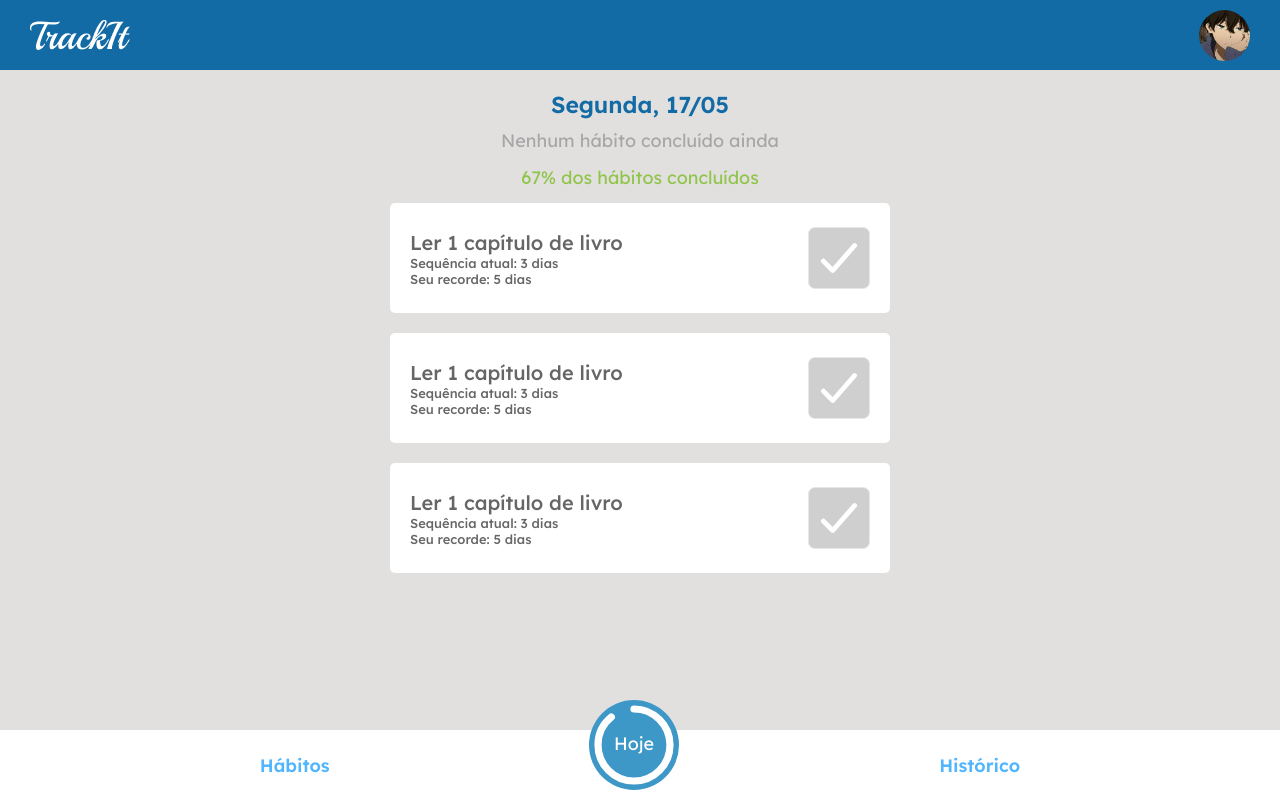
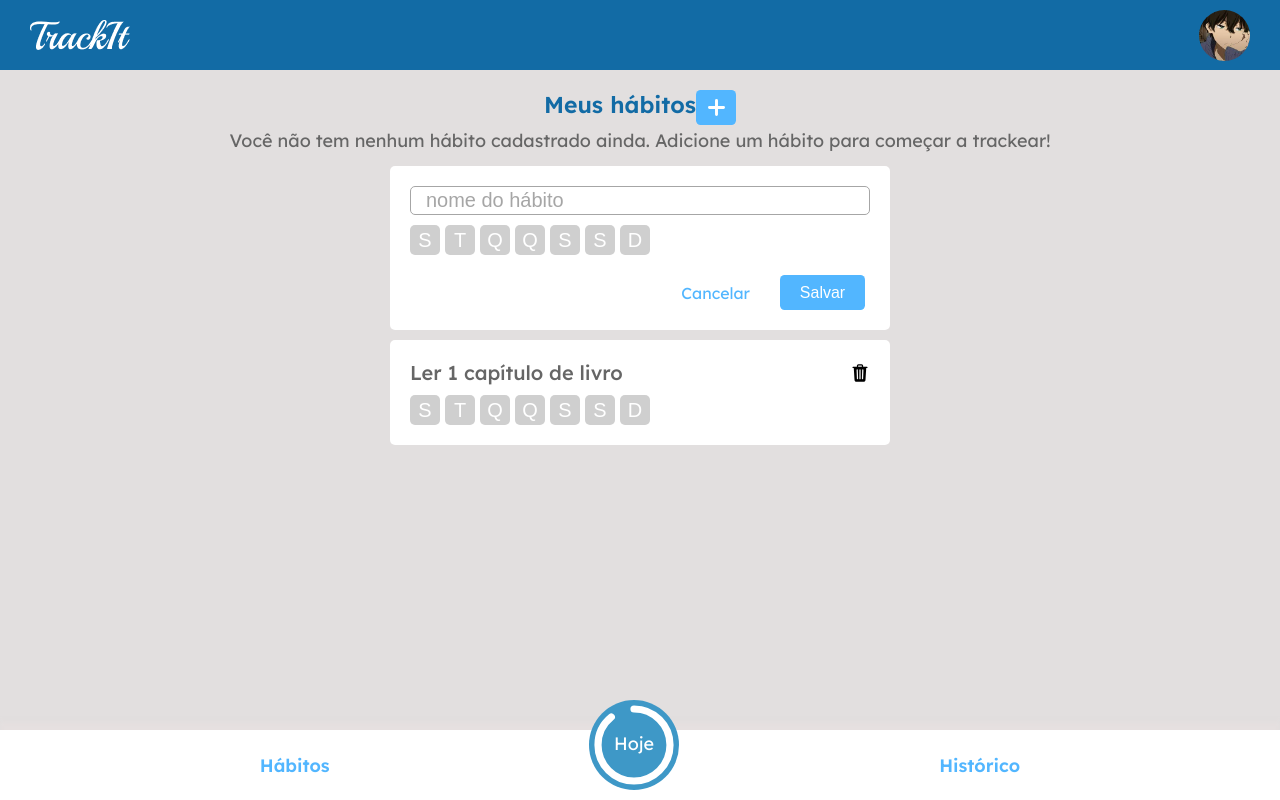
Before and after one commit to me-luc/trackit, a React (Create React App) app: page /habitos in a window 1280 px wide. Built offline with nearby package versions, Linux system fonts and the light colour scheme.

Commit message:
habits components layouts and mocks

```diff
--- a/src/animation/Loading.js
+++ b/src/animation/Loading.js
@@ -1,10 +1,11 @@
 import { ThreeDots } from "react-loader-spinner";
 
-export default function Loading() {
+export default function Loading({ width }) {
 	return (
 		<ThreeDots
 			radius="9"
 			color="#fff"
+			width={width || 80}
 			ariaLabel="three-dots-loading"
 			wrapperStyle
 			wrapperClass
--- a/src/components/habits/Habit.js
+++ b/src/components/habits/Habit.js
@@ -6,6 +6,7 @@ import {
 	green,
 	textColor,
 } from "../../constants/colors";
+import { Title } from "./styles";
 
 export default function Habit() {
 	return (
@@ -57,18 +58,11 @@ const StyledHabit = styled.div`
 	display: flex;
 	justify-content: space-between;
 	align-items: center;
-	margin-bottom: 20px;
+	margin-bottom: 10px;
 
 	@media (min-width: 750px) {
 		width: 500px;
 	}
-`;
-
-const Title = styled.h1`
-	font-weight: 500;
-	font-size: 19.976px;
-	line-height: 25px;
-	color: ${textColor};
 `;
 
 const Info = styled.p`
--- a/src/components/habits/HabitEdit.js
+++ b/src/components/habits/HabitEdit.js
@@ -1,19 +1,139 @@
+import { useState } from "react";
 import styled from "styled-components";
+import {
+	accentBkg,
+	midGray,
+	inputTextColor,
+	lightBlue,
+	lightGray,
+} from "../../constants/colors";
+import HabitInfo from "./HabitInfo";
+import Loading from "../../animation/Loading";
+import { DayButton } from "./styles";
 
 export default function HabitEdit() {
+	const weekdays = ["S", "T", "Q", "Q", "S", "S", "D"];
+	const [isLoading, setIsLoading] = useState(false);
+
 	return (
 		<StyledHabit>
-			<h1>HABIT</h1>
+			<form action="">
+				<StyledInput placeholder="nome do hábito" />
+
+				<WeekDaysBox>
+					{weekdays.map((day) => (
+						<DayButton isSelected={true}>{day}</DayButton>
+					))}
+				</WeekDaysBox>
+
+				<OptionsBox>
+					<CancelOption>Cancelar</CancelOption>
+					<SaveOption onClick={save} disabled={isLoading}>
+						{isLoading ? <Loading width={50} /> : "Salvar"}
+					</SaveOption>
+				</OptionsBox>
+			</form>
 		</StyledHabit>
 	);
+
+	function save(e) {
+		e.preventDefault();
+		setIsLoading(true);
+	}
 }
 
 const StyledHabit = styled.div`
-	width: 340px;
-	height: 95px;
-	left: 18px;
-	top: 177px;
+	width: 100%;
+	min-width: 290px;
 
-	background: #ffffff;
+	background: ${accentBkg};
 	border-radius: 5px;
+	box-sizing: border-box;
+	padding: 20px;
+	margin-bottom: 10px;
+
+	@media (min-width: 750px) {
+		width: 500px;
+	}
 `;
+
+const WeekDaysBox = styled.div`
+	display: flex;
+	margin-bottom: 20px;
+`;
+
+const OptionsBox = styled.div`
+	width: 100%;
+	display: flex;
+	justify-content: right;
+	align-items: center;
+`;
+
+const CancelOption = styled.p`
+	font-weight: 400;
+	font-size: 15.976px;
+	line-height: 20px;
+	color: ${lightBlue};
+	cursor: pointer;
+`;
+
+const SaveOption = styled.button`
+	width: 85px;
+	height: 35px;
+	background: ${lightBlue};
+	border-radius: 4.63636px;
+
+	font-weight: 500;
+	font-size: 15.976px;
+	line-height: 20px;
+	color: ${accentBkg};
+
+	display: flex;
+	justify-content: center;
+	align-items: center;
+	margin-right: 5px;
+	border: none;
+	margin-left: 30px;
+	cursor: pointer;
+
+	:disabled {
+		opacity: 0.7;
+		cursor: not-allowed;
+	}
+`;
+
+const StyledInput = styled.input`
+	width: 100%;
+	margin-bottom: 10px;
+
+	border: 1px solid ${midGray};
+	border-radius: 5px;
+	box-sizing: border-box;
+	padding-left: 15px;
+
+	font-size: 19.976px;
+	line-height: 25px;
+	color: ${inputTextColor};
+
+	::placeholder {
+		font-size: 19.976px;
+		line-height: 25px;
+		color: ${midGray};
+	}
+`;
+
+const StyledButton = styled.button`
+	width: 30px;
+	height: 30px;
+	background: ${({ isSelected }) => (isSelected ? lightGray : "none")};
+	border: ${({ isSelected }) =>
+		isSelected ? "none" : `1px solid ${midGray}`};
+	border-radius: 5px;
+	cursor: pointer;
+
+	font-weight: 400;
+	font-size: 19.976px;
+	line-height: 25px;
+	color: ${({ isSelected }) => (isSelected ? `${accentBkg}` : `${midGray}`)};
+	margin-right: 5px;
+`;
--- /dev/null
+++ b/src/components/habits/HabitInfo.js
@@ -0,0 +1,52 @@
+import styled from "styled-components";
+import { DayButton, Title } from "./styles";
+import { accentBkg } from "../../constants/colors";
+
+export default function HabitInfo() {
+	const weekdays = ["S", "T", "Q", "Q", "S", "S", "D"];
+	return (
+		<StyledHabit>
+			<TitleAndOptionBox>
+				<Title>Ler 1 capítulo de livro</Title>
+				<ion-icon name="trash"></ion-icon>
+			</TitleAndOptionBox>
+			<WeekDaysBox>
+				{weekdays.map((day) => (
+					<DayButton isSelected={true}>{day}</DayButton>
+				))}
+			</WeekDaysBox>
+		</StyledHabit>
+	);
+}
+
+const StyledHabit = styled.div`
+	width: 100%;
+	min-width: 290px;
+
+	background: ${accentBkg};
+	border-radius: 5px;
+	box-sizing: border-box;
+	padding: 20px;
+	margin-bottom: 10px;
+
+	@media (min-width: 750px) {
+		width: 500px;
+	}
+`;
+
+const WeekDaysBox = styled.div`
+	display: flex;
+`;
+
+const TitleAndOptionBox = styled.div`
+	display: flex;
+	justify-content: space-between;
+	align-items: center;
+
+	ion-icon {
+		cursor: pointer;
+		font-size: 20px;
+		--ionicon-stroke-width: 50px;
+		margin-bottom: 10px;
+	}
+`;
--- /dev/null
+++ b/src/components/habits/styles.js
@@ -0,0 +1,33 @@
+import {
+	accentBkg,
+	midGray,
+	inputTextColor,
+	lightBlue,
+	lightGray,
+	textColor,
+} from "../../constants/colors";
+import styled from "styled-components";
+
+export const DayButton = styled.button`
+	width: 30px;
+	height: 30px;
+	background: ${({ isSelected }) => (isSelected ? lightGray : "none")};
+	border: ${({ isSelected }) =>
+		isSelected ? "none" : `1px solid ${midGray}`};
+	border-radius: 5px;
+	cursor: pointer;
+
+	font-weight: 400;
+	font-size: 19.976px;
+	line-height: 25px;
+	color: ${({ isSelected }) => (isSelected ? `${accentBkg}` : `${midGray}`)};
+	margin-right: 5px;
+`;
+
+export const Title = styled.h1`
+	font-weight: 500;
+	font-size: 19.976px;
+	line-height: 25px;
+	color: ${textColor};
+	margin-bottom: 10px;
+`;
--- a/src/components/menu/Menu.js
+++ b/src/components/menu/Menu.js
@@ -27,6 +27,8 @@ const StyledPage = styled.div`
 	bottom: 0;
 	left: 0;
 	background: ${accentBkg};
+	box-shadow: 0px -8px 4px rgba(234, 226, 226, 0.5);
+
 	display: flex;
 	justify-content: space-evenly;
 	align-items: center;
--- a/src/pages/HabitsPage.js
+++ b/src/pages/HabitsPage.js
@@ -1,42 +1,70 @@
-import { getQueriesForElement } from "@testing-library/react";
+import {
+	accentBkg,
+	green,
+	lightBlue,
+	midGray,
+	textColor,
+} from "../constants/colors";
+import { PageModel, Title } from "./styles";
+
 import styled from "styled-components";
-import Habit from "../components/habits/Habit";
+import HabitEdit from "../components/habits/HabitEdit";
 import Header from "../components/header/Header";
 import Menu from "../components/menu/Menu";
-import { green, midGray } from "../constants/colors";
-import { PageModel, Title } from "./styles";
+import HabitInfo from "../components/habits/HabitInfo";
 
 export default function HabitsPage() {
 	return (
 		<>
 			<Header />
 			<StyledPage>
-				<Title>Segunda, 17/05</Title>
-				<NoHabitText>Nenhum hábito concluído ainda</NoHabitText>
-				<ProgressText>67% dos hábitos concluídos</ProgressText>
-				<Habit />
-				<Habit />
-				<Habit />
+				<NewHabitBox>
+					<Title>Meus hábitos</Title>
+					<NewIcon>
+						<ion-icon name="add-outline"></ion-icon>
+					</NewIcon>
+				</NewHabitBox>
+				<NoHabitText>
+					Você não tem nenhum hábito cadastrado ainda. Adicione um
+					hábito para começar a trackear!
+				</NoHabitText>
+				<HabitEdit />
+				<HabitInfo />
 			</StyledPage>
 			<Menu />
 		</>
 	);
 }
 
+const StyledPage = styled(PageModel)``;
+
 const NoHabitText = styled.p`
 	font-weight: 400;
 	font-size: 17.976px;
 	line-height: 22px;
-	color: ${midGray};
+	color: ${textColor};
 	margin-bottom: 15px;
 `;
 
-const ProgressText = styled.p`
-	font-weight: 400;
-	font-size: 17.976px;
-	line-height: 22px;
-	color: ${green};
-	margin-bottom: 15px;
+const NewIcon = styled.div`
+	display: flex;
+	justify-content: center;
+	align-items: center;
+	cursor: pointer;
+
+	width: 40px;
+	height: 35px;
+	border-radius: 4.63636px;
+	background: ${lightBlue};
+
+	ion-icon {
+		font-size: 25px;
+		color: ${accentBkg};
+		--ionicon-stroke-width: 60px;
+	}
 `;
 
-const StyledPage = styled(PageModel)``;
+const NewHabitBox = styled.div`
+	display: flex;
+	justify-content: space-between;
+`;
--- a/src/pages/TodayPage.js
+++ b/src/pages/TodayPage.js
@@ -2,25 +2,43 @@ import styled from "styled-components";
 import Habit from "../components/habits/Habit";
 import Header from "../components/header/Header";
 import Menu from "../components/menu/Menu";
+import { green, midGray } from "../constants/colors";
 import { InfoText, PageModel, Title } from "./styles";
 
 export default function TodayPage() {
 	return (
 		<>
 			<Header />
-
 			<StyledPage>
 				<Title>Segunda, 17/05</Title>
-				<InfoText>Nenhum hábito concluído ainda</InfoText>
-				<HabitsBox>
-					<Habit />
-				</HabitsBox>
+				<NoHabitText>Nenhum hábito concluído ainda</NoHabitText>
+				<ProgressText>67% dos hábitos concluídos</ProgressText>
+				<Habit />
+				<Habit />
+				<Habit />
+				<Habit />
+				<Habit />
 			</StyledPage>
-
 			<Menu />
 		</>
 	);
 }
+
+const NoHabitText = styled.p`
+	font-weight: 400;
+	font-size: 17.976px;
+	line-height: 22px;
+	color: ${midGray};
+	margin-bottom: 15px;
+`;
+
+const ProgressText = styled.p`
+	font-weight: 400;
+	font-size: 17.976px;
+	line-height: 22px;
+	color: ${green};
+	margin-bottom: 15px;
+`;
 
 const StyledPage = styled(PageModel)``;
 
--- a/src/pages/acessPages/styles.js
+++ b/src/pages/acessPages/styles.js
@@ -82,5 +82,6 @@ export const StyledButton = styled.button`
 
 	:disabled {
 		opacity: 0.7;
+		cursor: not-allowed;
 	}
 `;
--- a/src/pages/styles.js
+++ b/src/pages/styles.js
@@ -1,5 +1,13 @@
 import styled from "styled-components";
-import { darkBlue, midGray, textColor } from "../constants/colors";
+import {
+	darkBlue,
+	midGray,
+	textColor,
+	inputTextColor,
+	lightBlue,
+	lightGray,
+	accentBkg,
+} from "../constants/colors";
 
 export const PageModel = styled.div`
 	display: flex;
@@ -11,6 +19,7 @@ export const PageModel = styled.div`
 
 	box-sizing: border-box;
 	padding: 20px;
+	overflow: scroll;
 
 	@media (min-width: 750px) {
 		align-items: center;
```
